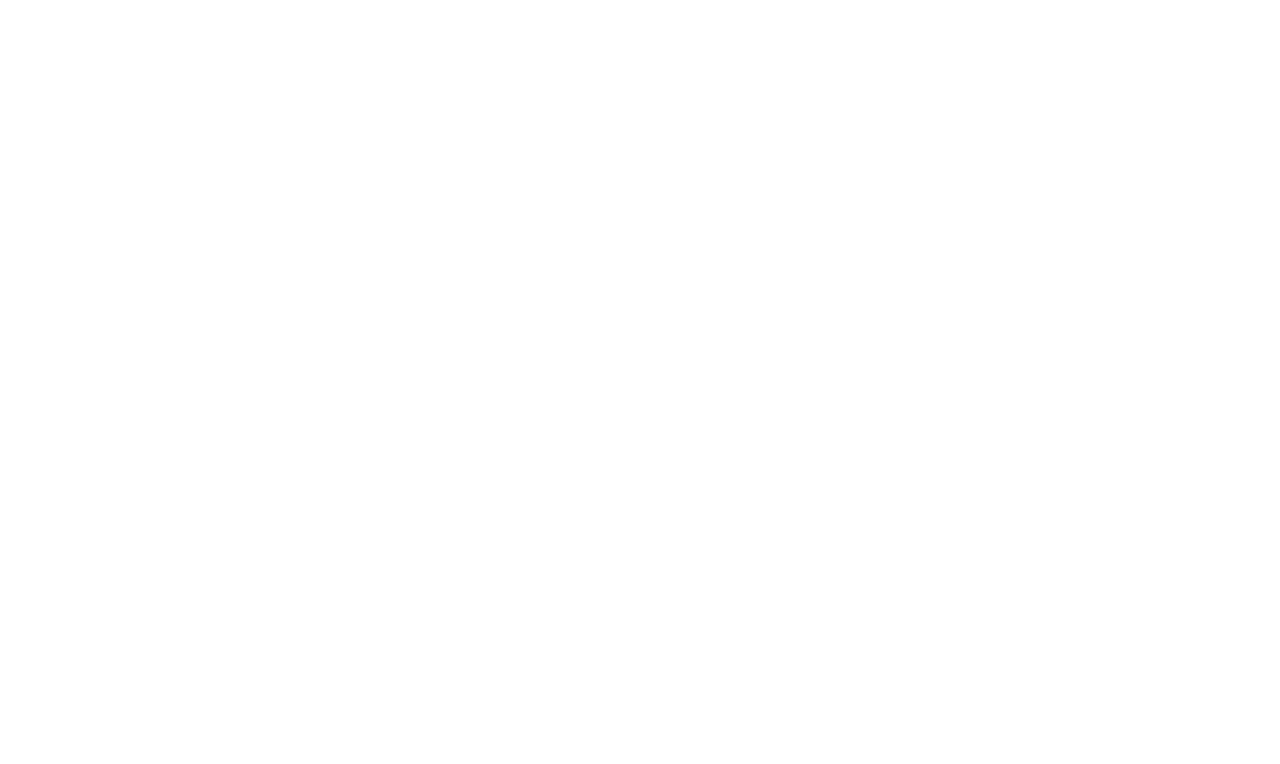
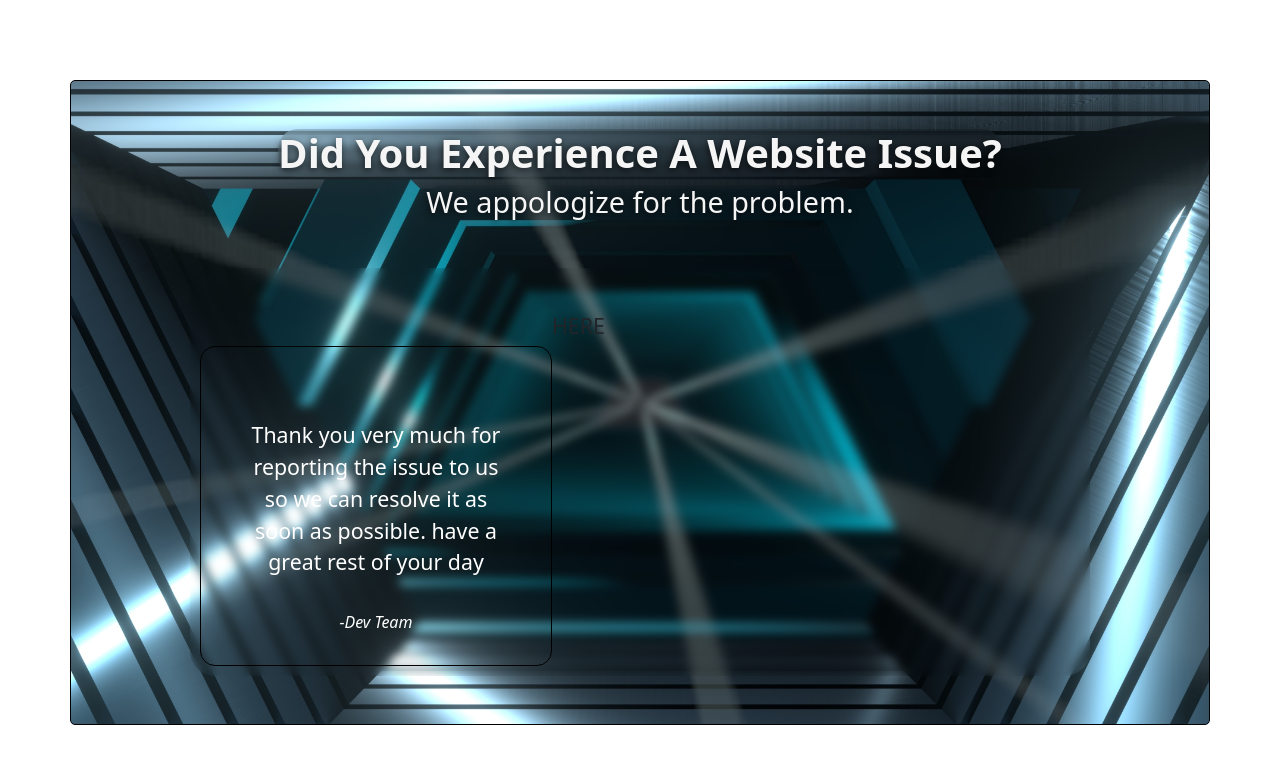
Before and after one commit to JesseLeviHall/Bug-Tracker-MERN, a React (Create React App) app in the folder frontend/: page /thankyou in a window 1280 px wide. Before the commit this address had no page. Shown: the top 764 px of the page. Built offline with nearby package versions, Linux system fonts and the light colour scheme; a web font is replaced by a local one.

Commit message:
submit functional

```diff
--- a/frontend/src/App.js
+++ b/frontend/src/App.js
@@ -9,6 +9,7 @@ import Register from "./Views/Pages/Register";
 import MyBugs from "./Views/Pages/MyBugs";
 import PrivateRoute from "./Views/Components/PrivateRoute";
 import PublicForm from "./Views/Pages/PublicForm/PublicForm";
+import Thankyou from "./Views/Pages/PublicForm/Thankyou";
 
 function App() {
   return (
@@ -16,7 +17,7 @@ function App() {
       <Router>
         <Routes>
           <Route path="/publicform" exact element={<PublicForm />} />
-
+          <Route path="/thankyou" exact element={<Thankyou />} />
           <Route path="/user/login" exact element={<Login />} />
           <Route path="/user/register" exact element={<Register />} />
 
--- a/frontend/src/Views/Pages/PublicForm/PublicForm.jsx
+++ b/frontend/src/Views/Pages/PublicForm/PublicForm.jsx
@@ -1,28 +1,75 @@
-import React from "react";
+import React, { useState } from "react";
+import { useDispatch } from "react-redux";
+import { useNavigate } from "react-router-dom";
+import { addBug } from "../../../Controllers/Reducers/bugSlice";
 import "./publicform.css";
 import { FontAwesomeIcon } from "@fortawesome/react-fontawesome";
 import { faShareFromSquare } from "@fortawesome/free-solid-svg-icons";
 import { Form, Row, FormGroup, Input, Col, Button } from "reactstrap";
 
 const PublicForm = () => {
+  const dispatch = useDispatch();
+  const history = useNavigate();
+
+  const [name, setName] = useState("");
+  const [details, setDetails] = useState("");
+  const [steps, setSteps] = useState("");
+  const [webpage, setWebpage] = useState("");
+
+  const [addRequestStatus, setAddRequestStatus] = useState("idle");
+
+  const onNameChanged = (e) => setName(e.target.value);
+  const onDetailsChanged = (e) => setDetails(e.target.value);
+  const onStepsChanged = (e) => setSteps(e.target.value);
+  const onWebpageChanged = (e) => setWebpage(e.target.value);
+
+  const canSave =
+    [name, details, steps, webpage].every(Boolean) &&
+    addRequestStatus === "idle";
+
+  const formSubmit = (e) => {
+    e.preventDefault();
+    if (canSave) {
+      try {
+        setAddRequestStatus("pending");
+        dispatch(addBug({ name, details, steps, webpage })).unwrap();
+        setName("");
+        setDetails("");
+        setSteps("");
+        setWebpage("");
+        history("/thankyou");
+      } catch (err) {
+        console.error("Failed to save the bug", err);
+      } finally {
+        setAddRequestStatus("idle");
+      }
+    }
+  };
+
   return (
     <div id="container" className="container-sm ">
-      <h1 className="mt-5">Did You Experience A Website Issue?</h1>
-      <h2 className=" mb-5">We appologize for the problem.</h2>
+      <h1 id="h1" className="mt-5">
+        Did You Experience A Website Issue?
+      </h1>
+      <h2 id="h2" className=" mb-5">
+        We appologize for the problem.
+      </h2>
       <div id="message-container">
         <div className="contact-info">
-          <h4>Send Us Information</h4>
-          <p>
+          <h4 id="h4">Send Us Information</h4>
+          <p id="p">
             Fill in the form and we will resolve the issue as soon as possible.
           </p>
           <div className="icon-text">
             <i className="icon">-Dev Team</i>
           </div>
         </div>
-        <Form className="ms-5 mt-4">
+        <Form className="ms-5 mt-4" onSubmit={formSubmit}>
           <Row className="mt-5">
             <FormGroup>
               <Input
+                value={name}
+                onChange={onNameChanged}
                 type="text"
                 name="name"
                 placeholder="What is the problem?"
@@ -30,6 +77,8 @@ const PublicForm = () => {
             </FormGroup>
             <FormGroup>
               <Input
+                value={details}
+                onChange={onDetailsChanged}
                 type="textarea"
                 name="details"
                 placeholder="Please provide a description"
@@ -39,6 +88,8 @@ const PublicForm = () => {
           <FormGroup className="sm-ms-4">
             <Col sm={12}>
               <Input
+                value={steps}
+                onChange={onStepsChanged}
                 required
                 id="steps"
                 name="steps"
@@ -50,13 +101,19 @@ const PublicForm = () => {
           <FormGroup className="sm-ms-4">
             <Col sm={12}>
               <Input
+                value={webpage}
+                onChange={onWebpageChanged}
                 id="webpage"
                 name="webpage"
                 placeholder="What website/webpage does this happen?"></Input>
             </Col>
           </FormGroup>
           <FormGroup className="sm-ms-4">
-            <Button className="mt-4 mb-5" color="info" type="submit">
+            <Button
+              disabled={!canSave}
+              className="mt-4 mb-5"
+              color="info"
+              type="submit">
               <FontAwesomeIcon icon={faShareFromSquare} />
               Submit
             </Button>
--- /dev/null
+++ b/frontend/src/Views/Pages/PublicForm/Thankyou.jsx
@@ -0,0 +1,29 @@
+import React from "react";
+import "./publicform.css";
+
+const Thankyou = () => {
+  return (
+    <div id="container" className="container-sm ">
+      <h1 id="h1" className="mt-5">
+        Did You Experience A Website Issue?
+      </h1>
+      <h2 id="h2" className=" mb-5">
+        We appologize for the problem.
+      </h2>
+      <div id="message-container">
+        <div className="contact-info">
+          <p id="p">
+            Thank you very much for reporting the issue to us so we can resolve
+            it as soon as possible. have a great rest of your day
+          </p>
+          <div className="icon-text">
+            <i className="icon">-Dev Team</i>
+          </div>
+        </div>
+        <p id="p">HERE</p>
+      </div>
+    </div>
+  );
+};
+
+export default Thankyou;
--- a/frontend/src/Views/Pages/PublicForm/publicform.css
+++ b/frontend/src/Views/Pages/PublicForm/publicform.css
@@ -40,7 +40,7 @@
   margin-top: 68px;
 }
 
-h1 {
+#h1 {
   backdrop-filter: blur(5px);
   font-weight: 600;
   color: whitesmoke;
@@ -48,7 +48,7 @@ h1 {
   text-shadow: -1px 2px 7px rgba(0, 0, 0, 0.64);
 }
 
-h2 {
+#h2 {
   max-width: 800px;
   backdrop-filter: blur(5px);
   font-size: 1.8rem;
@@ -57,14 +57,14 @@ h2 {
   text-shadow: -1px 2px 7px rgba(0, 0, 0, 0.64);
 }
 
-h4 {
+#h4 {
   margin-top: 0;
   font-size: 1.8rem;
   font-weight: 500;
 
 }
 
-p {
+#p {
   font-weight: 300;
   margin-top: 2rem;
   margin-bottom: 2rem;
```
